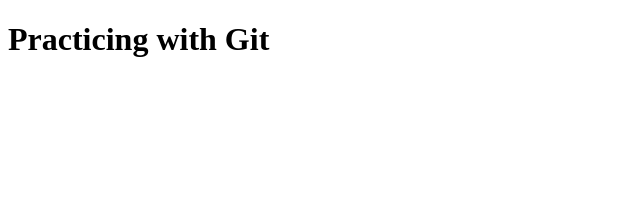
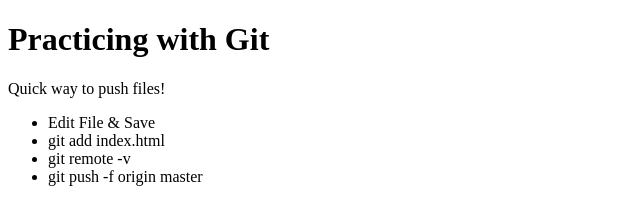
Before and after one commit to evanderpierre/gitpractice, a plain HTML site: page index.html in a window 1280 px wide. Shown: the whole page, without its empty margins (0-640 px from the left). Drawn offline with Linux system fonts and the light colour scheme.

Commit message:
Editing HTML

```diff
--- a/index.html
+++ b/index.html
@@ -1,12 +1,24 @@
 <!DOCTYPE html>
 <html lang="en">
+
 <head>
     <meta charset="UTF-8">
     <meta http-equiv="X-UA-Compatible" content="IE=edge">
     <meta name="viewport" content="width=device-width, initial-scale=1.0">
     <title>Document</title>
 </head>
+
 <body>
-    <div><h1>Practicing with Git</h1></div>
+    <div>
+        <h1>Practicing with Git</h1>
+    </div>
+    <p>Quick way to push files!</p>
+    <ul>
+        <li>Edit File & Save</li>
+        <li>git add index.html</li>
+        <li>git remote -v</li>
+        <li> git push -f origin master</li>
+    </ul>
 </body>
+
 </html>
```
